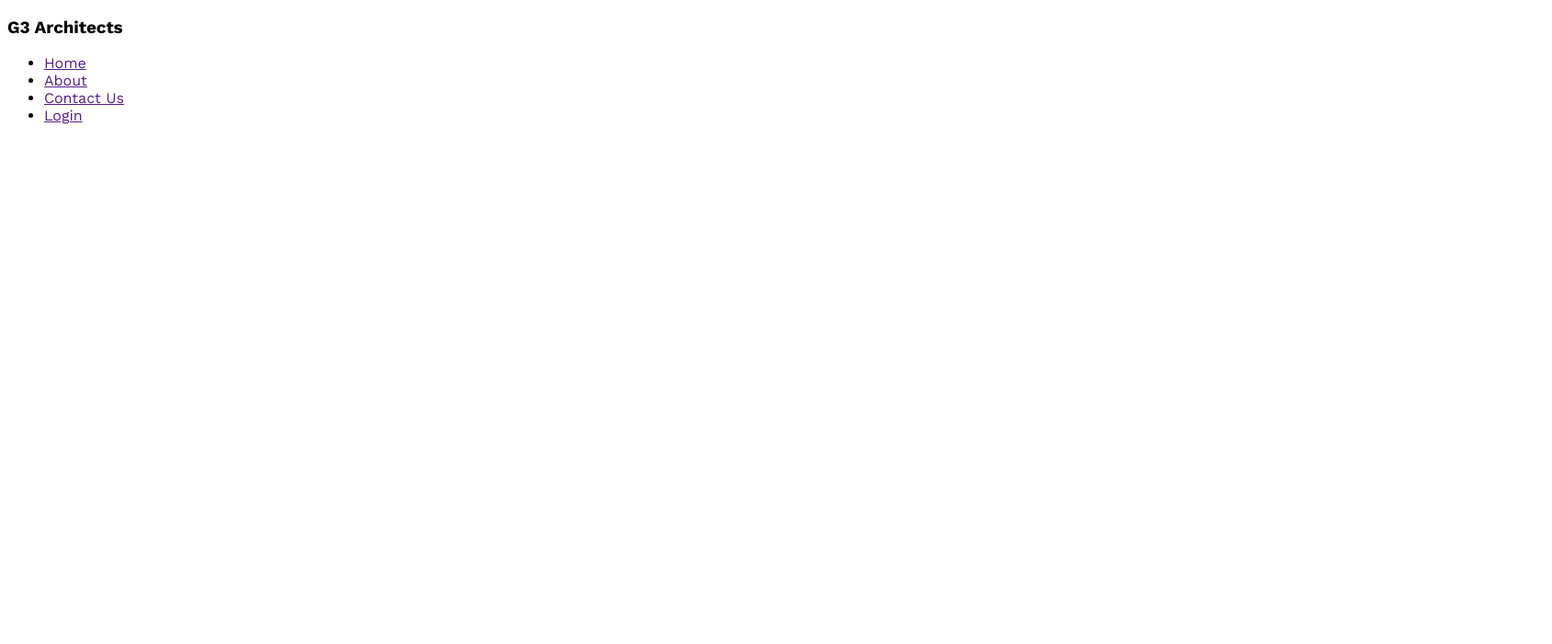
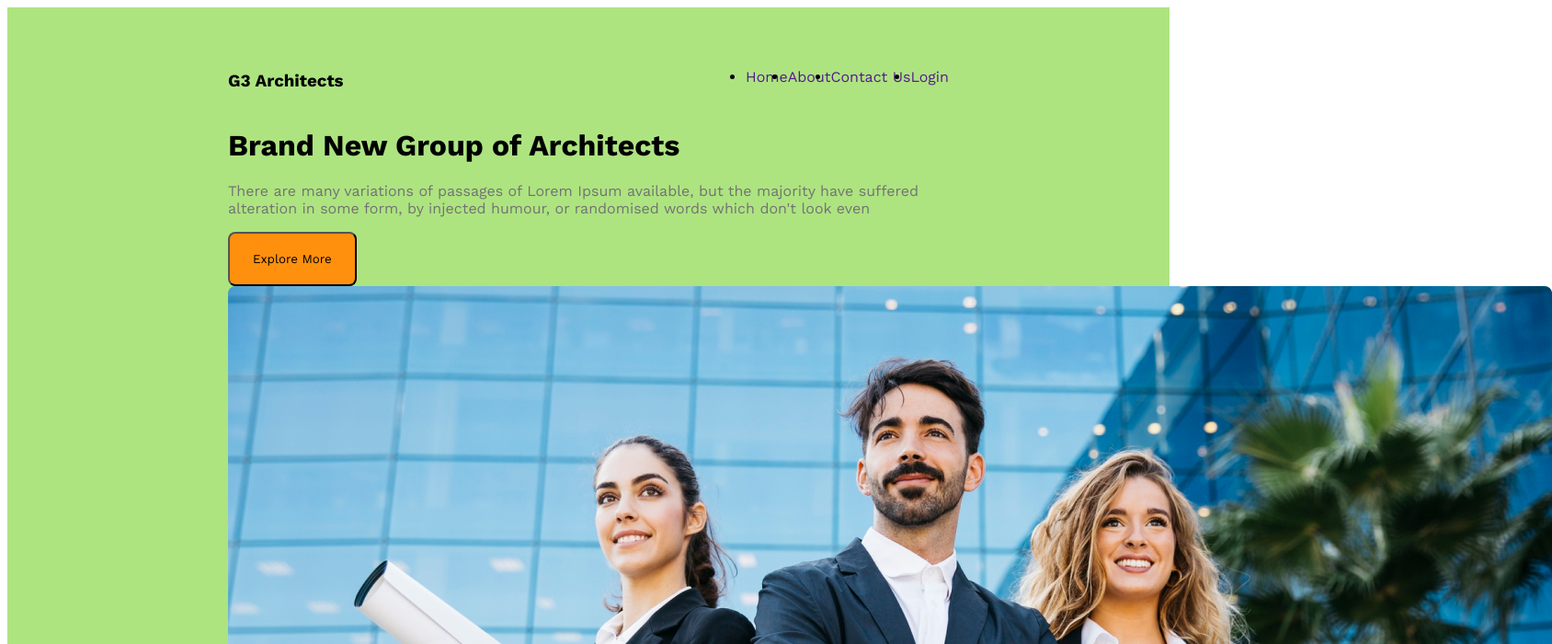
Before and after one commit to dilsahannurlobna/g3-architects-website, a plain HTML site: page index.html in a window 1280 px wide. Shown: the top 700 px of the page at 92% size, 1688 px wide, since content can reach past the window. Drawn offline with nearby package versions, Linux system fonts and the light colour scheme.

Commit message:
Banner styles

```diff
--- a/index.html
+++ b/index.html
@@ -1,22 +1,37 @@
 <!DOCTYPE html>
 <html lang="en">
+
 <head>
     <meta charset="UTF-8">
     <meta name="viewport" content="width=device-width, initial-scale=1.0">
     <title>G3-Architects-Website</title>
     <link rel="stylesheet" href="styles/architects.css">
 </head>
+
 <body>
     <header>
-        <h3>G3 Architects</h3>
+        <nav>
+            <h3 class="nav title"> G3 Architects </h3>
             <ul>
                 <li><a href="">Home</a></li>
                 <li><a href="">About</a></li>
                 <li><a href="">Contact Us</a></li>
                 <li><a href="">Login</a></li>
             </ul>
+        </nav>
+        <div class="banner">
+            <div class="`banner-content">
+                <h1 class="banner-title">Brand New Group of Architects</h1>
+                <P class="banner-description">There are many variations of passages of Lorem Ipsum available, but the majority have suffered alteration
+                    in some form, by injected humour, or randomised words which don't look even</P>
+                    <button class="btn-primary">Explore More</button>
+                    <img src="images/banner.png" alt="">
+            </div>
+        </div>
+
 
     </header>
+
     <main>
 
     </main>
@@ -24,4 +39,5 @@
 
     </footer>
 </body>
+
 </html>
--- a/styles/architects.css
+++ b/styles/architects.css
@@ -1,5 +1,55 @@
 /* Work Sans font */
 @import url('https://fonts.googleapis.com/css2?family=Open+Sans:wght@400;700;800&family=Work+Sans:ital,wght@0,400;0,500;0,600;0,700;0,800;1,900&display=swap');
-*{
+
+/* shared styles */
+* {
+    font-family: 'Lato', sans-serif;
+    font-family: 'Open Sans', sans-serif;
     font-family: 'Work Sans', sans-serif;
 }
+.btn-primary{
+    border-radius: 8px;
+    background: #FF900E;
+    padding: 20px 25px;
+}
+
+/* header styles */
+header{
+    background: rgb(173, 228, 128);
+    padding: 50px 240px;
+}
+
+nav{
+    display: flex;
+    justify-content: space-between;
+}
+.nav-title{
+    font-size: 3rem;
+}
+nav > ul {
+    display: flex;
+}
+nav > li{
+    list-style: none;
+    margin-right: 30px;
+    font-weight: 500;
+    font-size: 1rem;
+}
+nav li a{
+    text-decoration: none;
+}
+/* banner styles */
+.banner-content {
+    max-width: 850px;
+    text-align: center;
+    margin: 0 auto;
+}
+.banner-content{
+    font-size: 4rem;
+    font-weight: 700;
+    color: #131313;
+}
+.banner-description{
+   color: #727272;
+   font-size: 16px
+}
```
Lines whose indentation alone changed are shown as unchanged.
